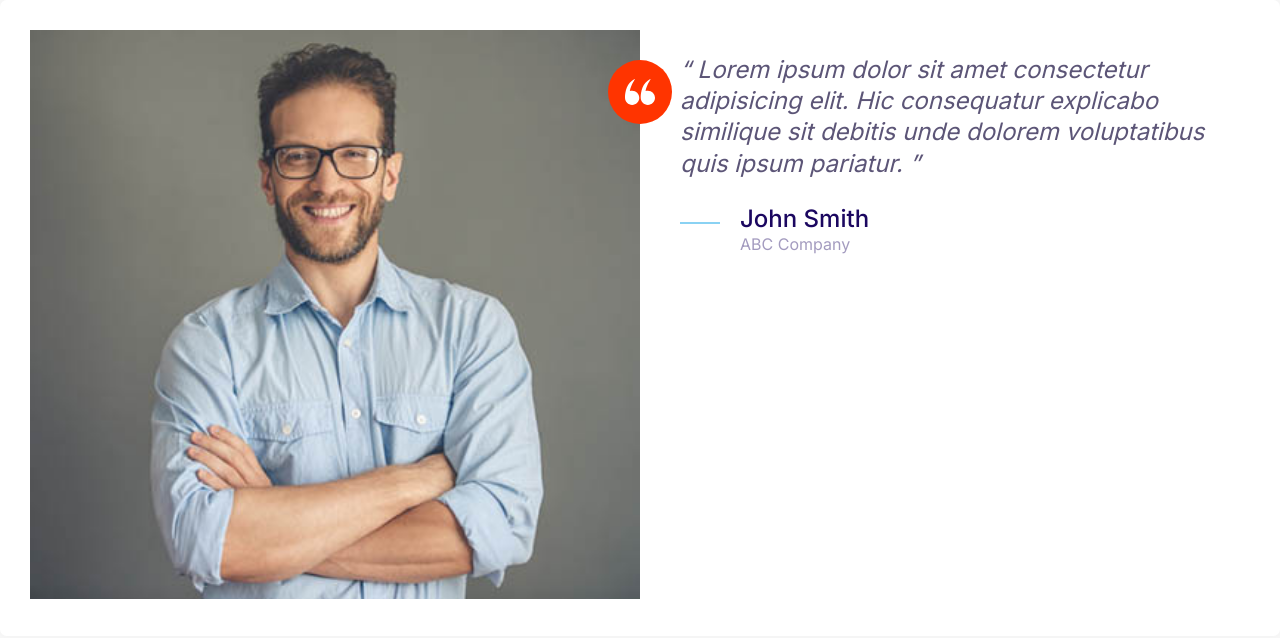
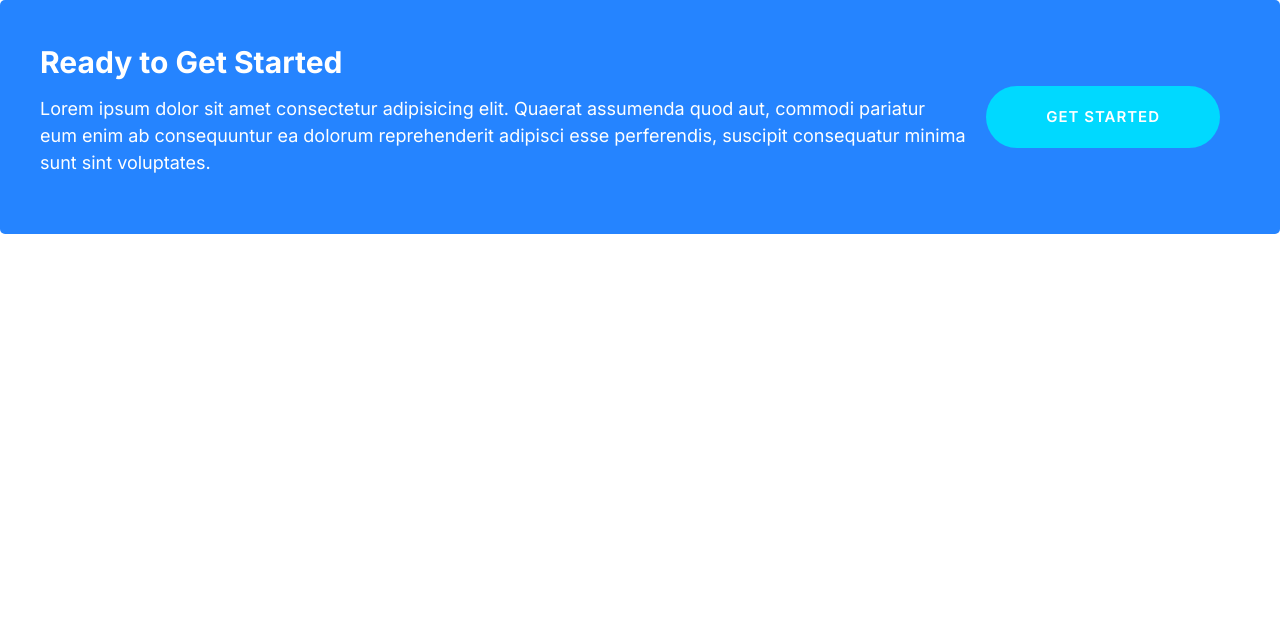
Before and after one commit to jinch/moshify, a plain HTML site: page index.html in a window 1280 px wide. Drawn offline with Linux system fonts and the light colour scheme.

Commit message:
Defined Callout Styles

```diff
--- a/css/styles.css
+++ b/css/styles.css
@@ -205,6 +205,11 @@ a {
 
 .btn:hover {
   filter: saturate(0.9);
+}
+
+.btn--stretch {
+  padding-left: 6rem;
+  padding-right: 6rem;
 }
 
 .btn--block {
@@ -479,3 +484,43 @@ a {
     margin-left: 6rem;
   }
 }
+
+/* ///////// Callout ///////// */
+.callout {
+  padding: 4rem;
+  border-radius: 5px;
+}
+
+.callout--primary {
+  background: var(--color-primary);
+  color: #fff;
+}
+
+.callout__heading {
+  color: #fff;
+  margin-top: 0;
+  font-size: 3rem;
+}
+
+.callout .btn {
+  justify-self: center;
+  align-self: center;
+}
+
+.callout__content {
+  text-align: center;
+}
+
+@media screen and (min-width: 768px) {
+  .callout .grid--1x2 {
+    grid-template-columns: 1fr auto;
+  }
+
+  .callout__content {
+    text-align: left;
+  }
+  .callout .btn {
+    justify-self: start;
+    margin: 0 2rem;
+  }
+}
--- a/index.html
+++ b/index.html
@@ -16,36 +16,18 @@
     <title>Document</title>
   </head>
   <body>
-    <div class="card testimonial">
+    <div class="callout callout--primary">
       <div class="grid grid--1x2">
-        <div class="testimonial__image">
-          <img src="images/testimonial.jpg" alt="A happy, smiling customer" />
-          <span class="icon-container icon-container--accent">
-            <svg class="icon icon--white icon--small">
-              <use xlink:href="images/sprite.svg#quotes"></use>
-            </svg>
-          </span>
+        <div class="callout__content">
+          <h2 class="callout__heading">Ready to Get Started</h2>
+          <p>
+            Lorem ipsum dolor sit amet consectetur adipisicing elit. Quaerat
+            assumenda quod aut, commodi pariatur eum enim ab consequuntur ea
+            dolorum reprehenderit adipisci esse perferendis, suscipit
+            consequatur minima sunt sint voluptates.
+          </p>
         </div>
-        <blockquote class="quote">
-          <p class="quote__text">
-            Lorem ipsum dolor sit amet consectetur adipisicing elit. Hic
-            consequatur explicabo similique sit debitis unde dolorem
-            voluptatibus quis ipsum pariatur.
-          </p>
-          <footer>
-            <div class="media">
-              <div class="media__image">
-                <svg class="icon icon--primary quote__line">
-                  <use xlink:href="images/sprite.svg#line"></use>
-                </svg>
-              </div>
-              <div class="media__body">
-                <h3 class="media__title quote__author">John Smith</h3>
-                <p class="quote__organization">ABC Company</p>
-              </div>
-            </div>
-          </footer>
-        </blockquote>
+        <a href="#" class="btn btn--secondary btn--stretch">Get Started</a>
       </div>
     </div>
   </body>
```
Also changed, not shown: components/callouts.html (added, +14 -0 lines).
